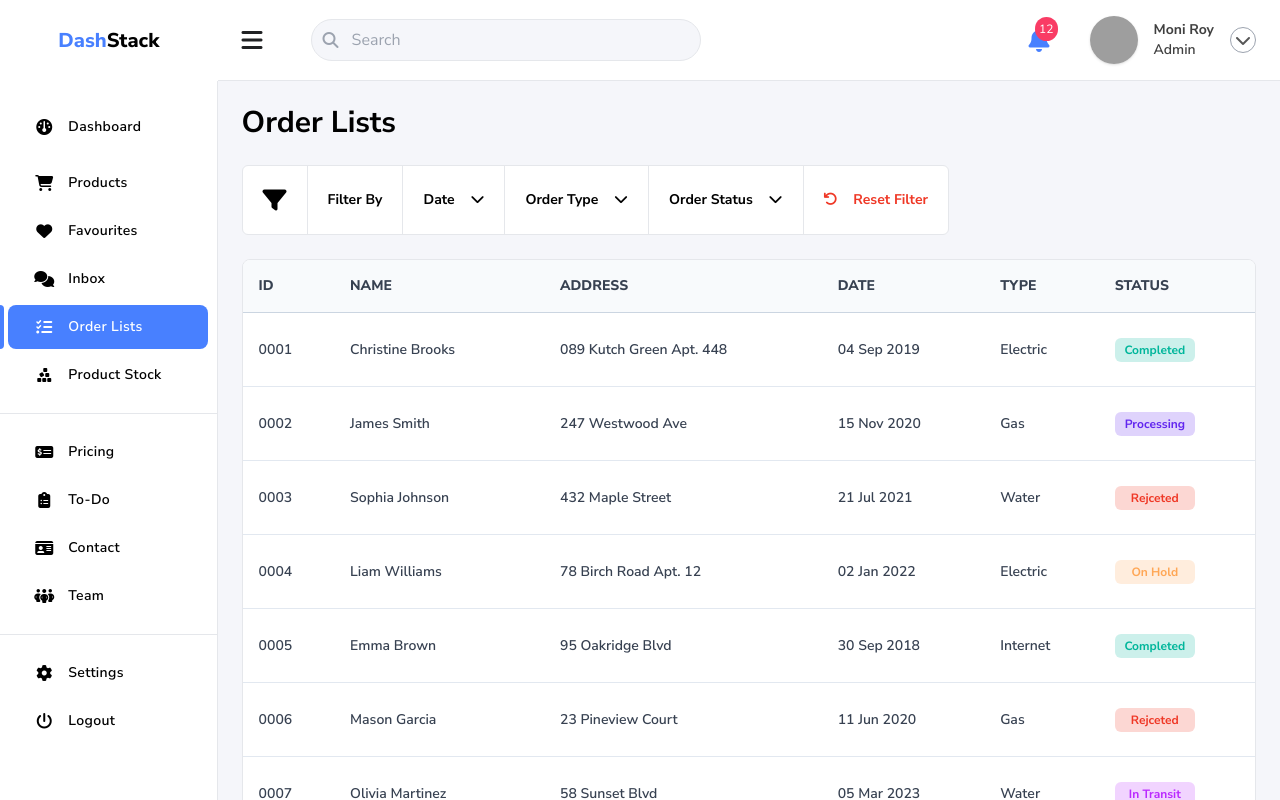
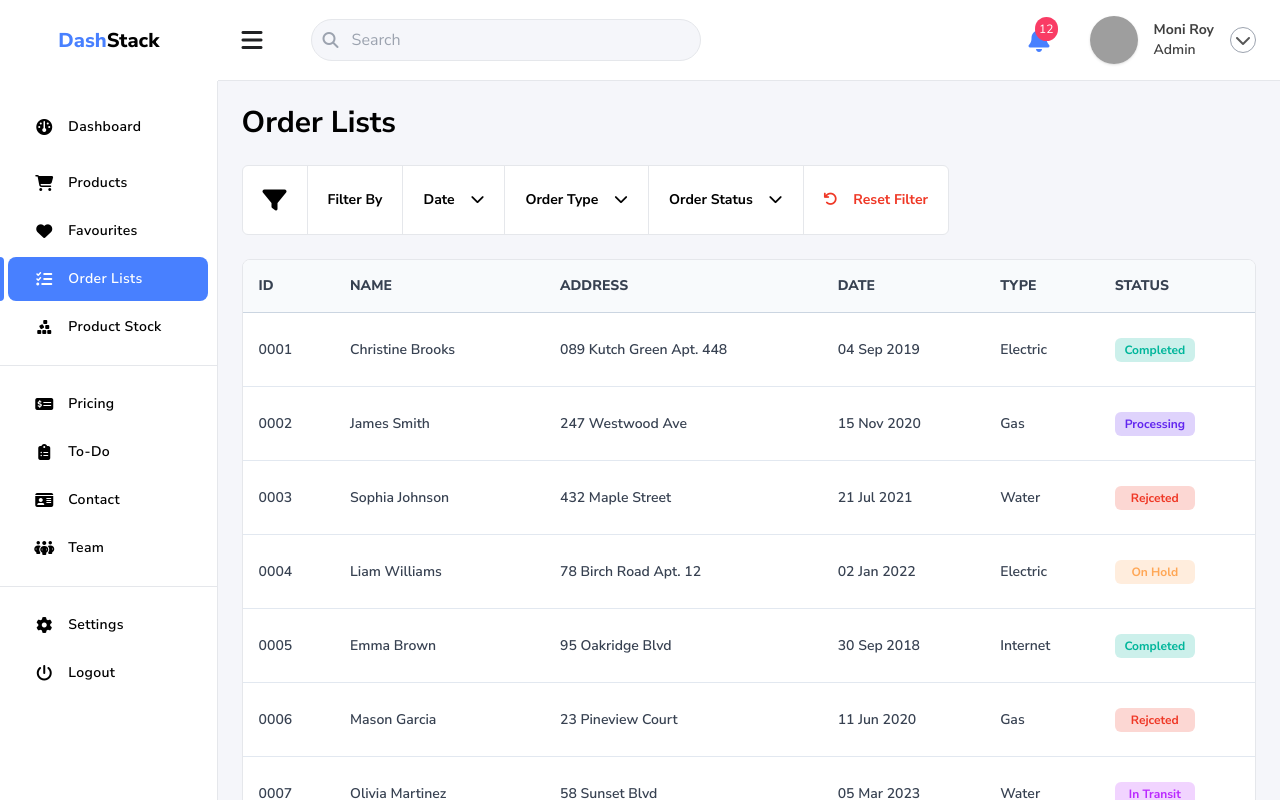
Before and after one commit to deveRana/daskstack-dashboard-react, a React (Vite) app: page /order-lists in a window 1280 px wide. Shown: the top 800 px of the page. Built offline with nearby package versions, Linux system fonts and the light colour scheme; grey boxes are pictures that could not be loaded.

Commit message:
removed inbox

```diff
--- a/src/data/data.js
+++ b/src/data/data.js
@@ -16,12 +16,6 @@ export const sidebarMenu1 = [
     icon: "fa-solid fa-heart",
     state: false,
     route: "/favourites",
-  },
-  {
-    title: "Inbox",
-    icon: "fa-solid fa-comments",
-    state: false,
-    route: "/inbox",
   },
   {
     title: "Order Lists",
@@ -75,7 +69,7 @@ export const sidebarMenu3 = [
     title: "Logout",
     icon: "fa-solid fa-power-off",
     state: false,
-    route: "/logout",
+    route: "/#",
   },
 ];
 
```
